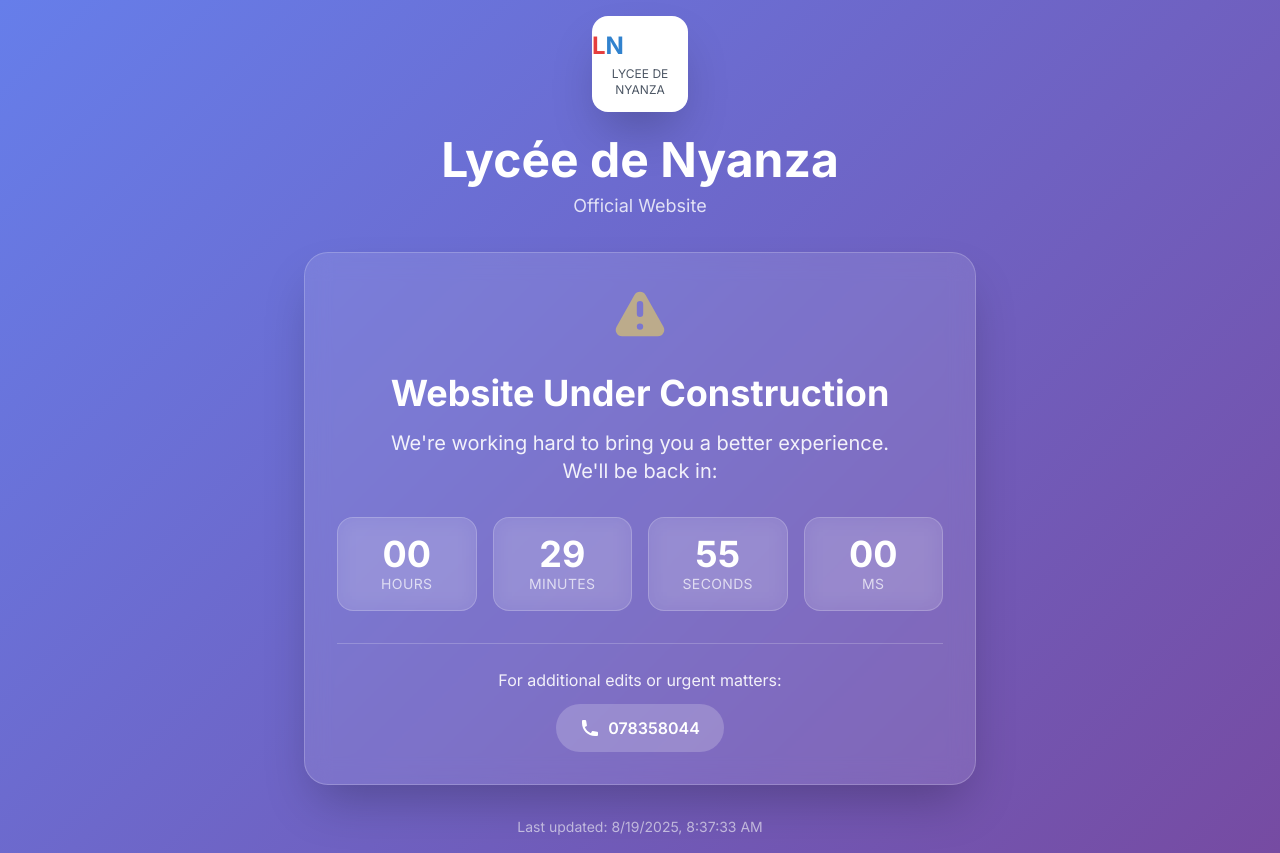
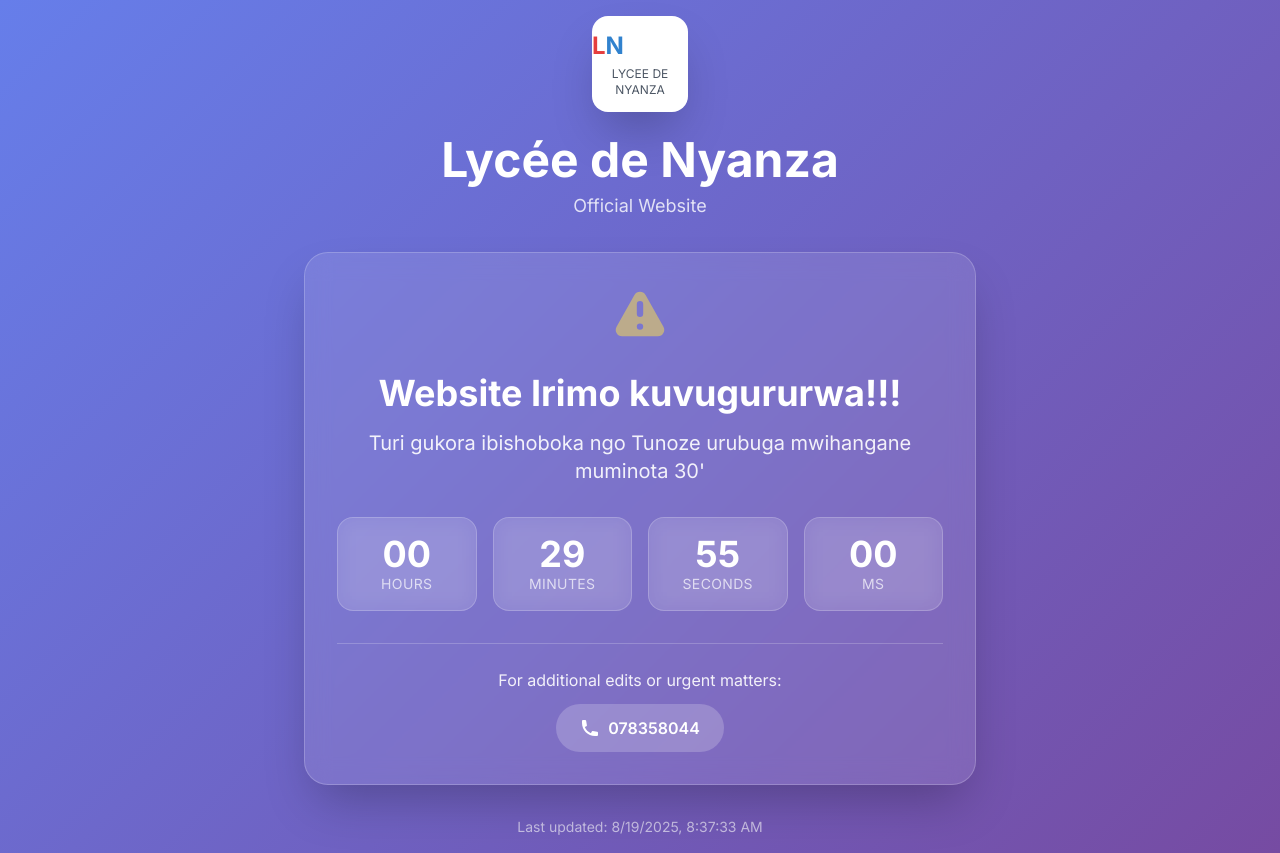
Before and after one commit to itlyceedenyanza-bot/LYCEEDENYANZA, a plain HTML site: page index.html in a window 1280 px wide. Drawn offline with nearby package versions, Linux system fonts and the light colour scheme.

Commit message:
Update index.html

```diff
--- a/index.html
+++ b/index.html
@@ -3,7 +3,7 @@
 <head>
     <meta charset="UTF-8">
     <meta name="viewport" content="width=device-width, initial-scale=1.0">
-    <title>Website Under Construction - Lycée de Nyanza</title>
+    <title>Website Irimo kuvugururwa  - Lycée de Nyanza</title>
     <script src="https://cdn.tailwindcss.com"></script>
     <script>
         tailwind.config = {
@@ -91,12 +91,11 @@
             </div>
 
             <h2 class="text-3xl md:text-4xl font-bold text-white mb-4">
-                Website Under Construction
+               Website Irimo kuvugururwa!!!
             </h2>
 
             <p class="text-white/90 text-lg md:text-xl mb-8">
-                We're working hard to bring you a better experience.<br>
-                We'll be back in:
+                Turi gukora ibishoboka ngo Tunoze urubuga mwihangane muminota 30'
             </p>
 
             <!-- Countdown Timer -->
```
